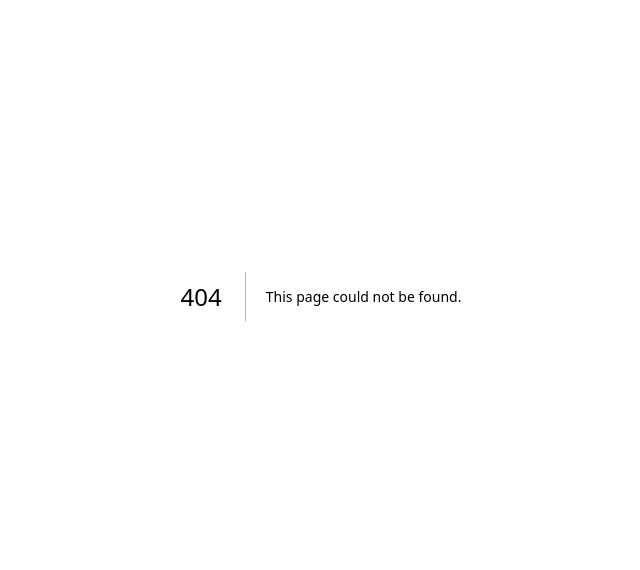
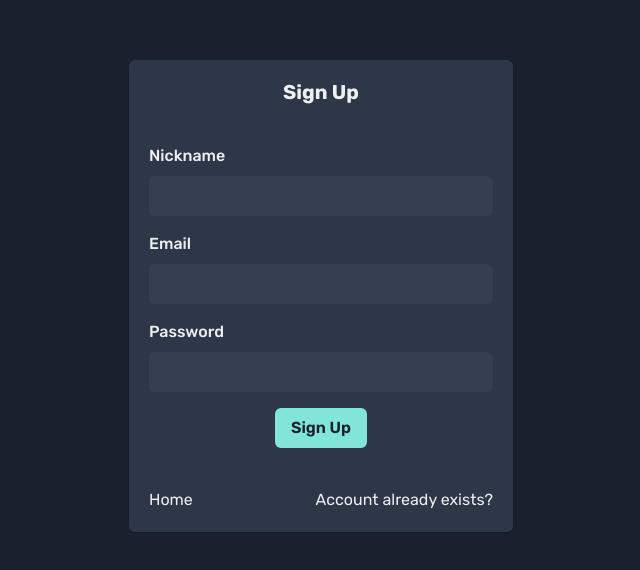
Before and after one commit to protomem/gotube, a Next.js app in the folder web/: page /auth/sign-up in a window 1280 px wide. Before the commit this address had no page. Shown: the part 104-674 px from the top of the page, without its empty margins (319-959 px from the left). Built offline with nearby package versions, Linux system fonts and the light colour scheme.

Commit message:
feat(web): add sign-in and sign-ip pages

```diff
--- a/web/package.json
+++ b/web/package.json
@@ -21,7 +21,8 @@
     "next": "14.1.0",
     "react": "^18",
     "react-dom": "^18",
-    "react-icons": "^5.0.1"
+    "react-icons": "^5.0.1",
+    "zustand": "^4.5.0"
   },
   "devDependencies": {
     "@tanstack/eslint-plugin-query": "^5.18.1",
--- /dev/null
+++ b/web/src/layouts/single-object-layout.tsx
@@ -0,0 +1,14 @@
+import { ReactNode } from "react";
+import { Flex } from "@chakra-ui/react";
+
+interface Props {
+  children: ReactNode;
+}
+
+export default function SingleObjectLayout({ children }: Props) {
+  return (
+    <Flex align="center" justify="center" h="100svh">
+      {children}
+    </Flex>
+  );
+}
--- /dev/null
+++ b/web/src/pages/auth/sign-up.tsx
@@ -0,0 +1,106 @@
+import NextLink from "next/link";
+import SingleObjectLayout from "@/layouts/single-object-layout";
+import { Formik, Field } from "formik";
+import {
+  Card,
+  Button,
+  Input,
+  CardBody,
+  CardHeader,
+  CardFooter,
+  Link,
+  Heading,
+  Text,
+  VStack,
+  FormLabel,
+  FormControl,
+  FormErrorMessage,
+} from "@chakra-ui/react";
+
+export default function SignUp() {
+  return (
+    <SingleObjectLayout>
+      <Card w="sm">
+        <CardHeader>
+          <Heading textAlign="center" size="md">
+            Sign Up
+          </Heading>
+        </CardHeader>
+
+        <CardBody>
+          <Formik
+            initialValues={{ nickname: "", email: "", password: "" }}
+            onSubmit={() => { }}
+          >
+            {({ handleSubmit, errors, touched }) => (
+              <form onSubmit={handleSubmit}>
+                <VStack spacing={4} align="center">
+                  <FormControl>
+                    <FormLabel htmlFor="nickname">Nickname</FormLabel>
+                    <Field
+                      as={Input}
+                      id="nickname"
+                      name="nickname"
+                      type="nickname"
+                      variant="filled"
+                      autoComplete="off"
+                    />
+                  </FormControl>
+
+                  <FormControl>
+                    <FormLabel htmlFor="email">Email</FormLabel>
+                    <Field
+                      as={Input}
+                      id="email"
+                      name="email"
+                      type="email"
+                      variant="filled"
+                      autoComplete="off"
+                    />
+                  </FormControl>
+
+                  <FormControl
+                    isInvalid={!!errors.password && touched.password}
+                  >
+                    <FormLabel htmlFor="password">Password</FormLabel>
+                    <Field
+                      as={Input}
+                      id="password"
+                      name="password"
+                      type="password"
+                      variant="filled"
+                      validate={(value: string) => {
+                        let error;
+
+                        if (value.length < 6) {
+                          error = "Password must contain at least 6 characters";
+                        }
+
+                        return error;
+                      }}
+                    />
+                    <FormErrorMessage>{errors.password}</FormErrorMessage>
+                  </FormControl>
+
+                  <Button type="submit" variant="solid" colorScheme="teal">
+                    Sign Up
+                  </Button>
+                </VStack>
+              </form>
+            )}
+          </Formik>
+        </CardBody>
+
+        <CardFooter display="flex" justifyContent="space-between">
+          <Link as={NextLink} href="/">
+            <Text>Home</Text>
+          </Link>
+
+          <Link as={NextLink} href="/auth/sign-in">
+            <Text>Account already exists?</Text>
+          </Link>
+        </CardFooter>
+      </Card>
+    </SingleObjectLayout>
+  );
+}
```
Also changed, not shown: web/src/components/profile-menu.tsx (+6 -1 lines), web/src/domain/entites.ts (added, +10 -0 lines), web/src/domain/sotores/auth.ts (added, +23 -0 lines), web/src/pages/auth/sign-in.tsx (added, +94 -0 lines), web/src/domain/auth.service.ts (added), 1 other file (tests, documents, lock files or other folders).
